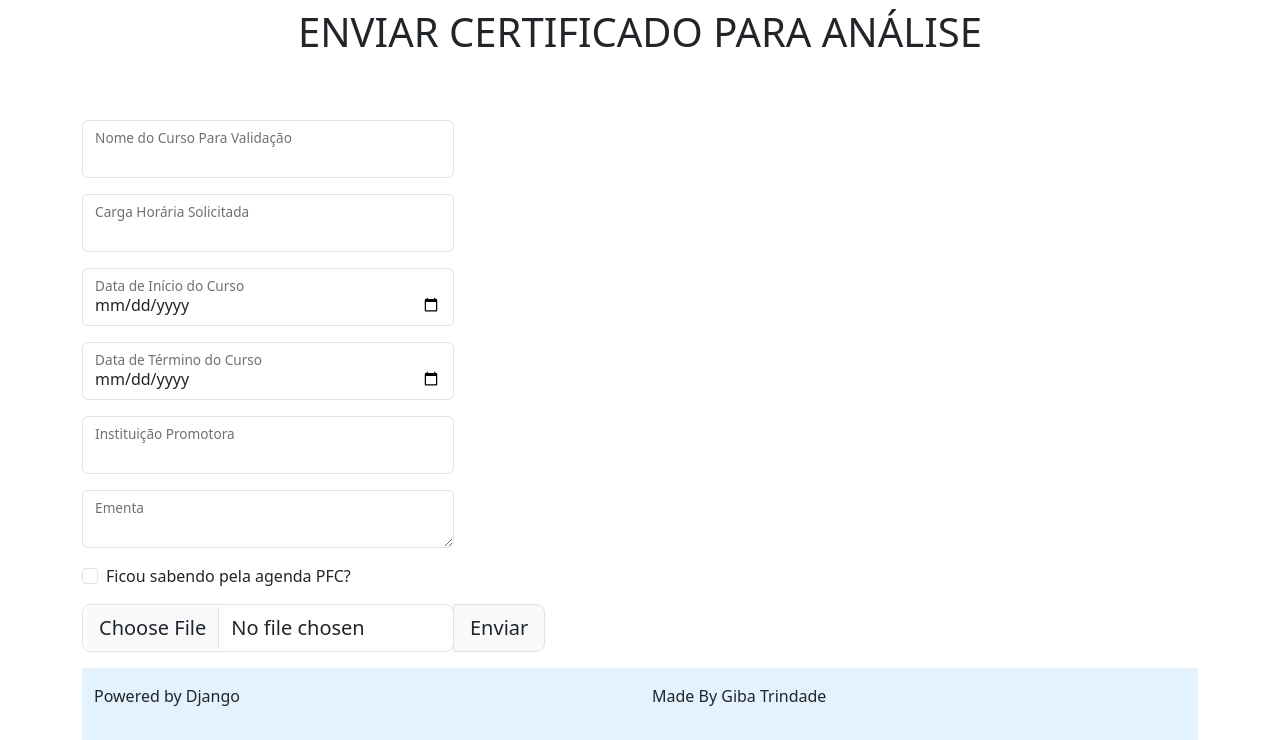
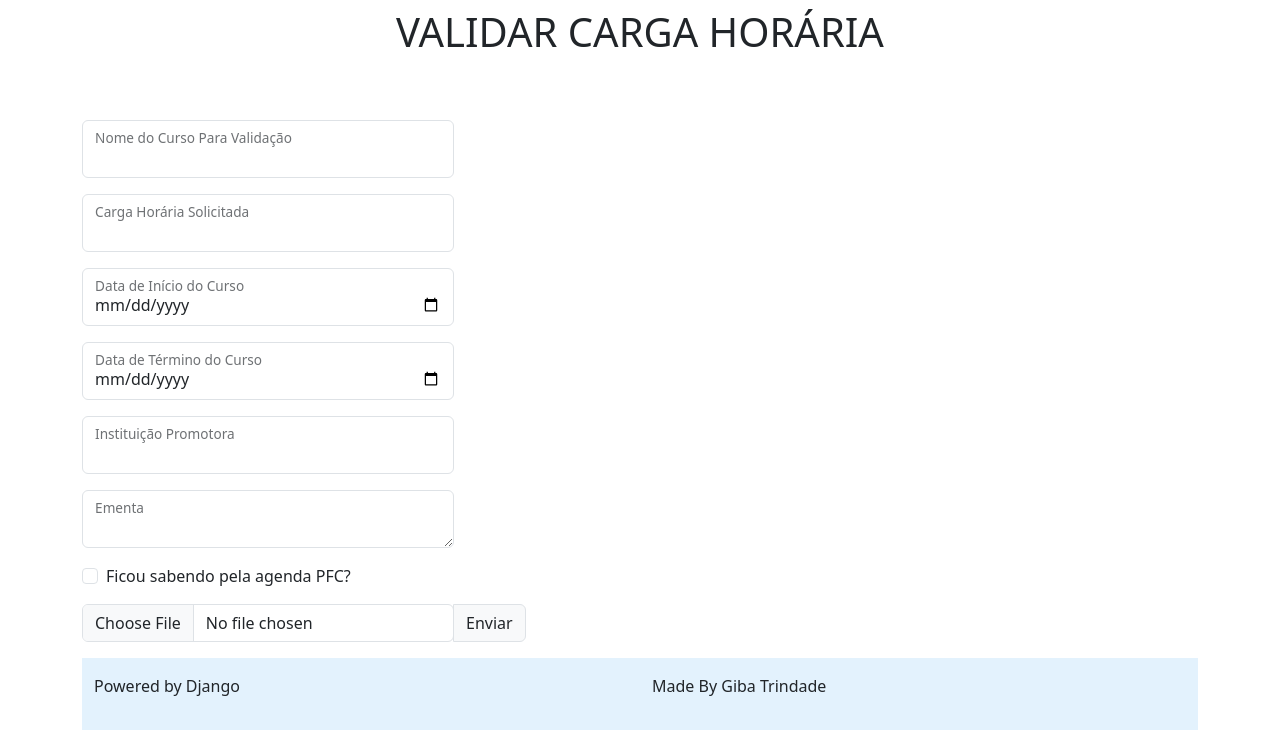
Before and after one commit to GibaTrindade/pfc_app_django, a Django app: page /enviar_pdf/ in a window 1280 px wide. Shown: the part 70-810 px from the top of the page. Run offline with Django 4.2, Linux system fonts and the light colour scheme; parts of the project's set-up code (start-up, migrations or seed data) failed here and were passed over; some libraries are stand-ins or nearby versions.

Commit message:
mudancas de layout

```diff
--- a/pfc_app/templates/pfc_app/enviar_pdf.html
+++ b/pfc_app/templates/pfc_app/enviar_pdf.html
@@ -3,7 +3,7 @@
 {% block content %}
 {% include 'parciais/_messages.html' %}
 
-<div class="d-flex p-2 justify-content-center mb-5"><h1>ENVIAR CERTIFICADO PARA ANÁLISE</h1></div>
+<div class="d-flex p-2 justify-content-center mb-5"><h1>VALIDAR CARGA HORÁRIA</h1></div>
     <form method="post" enctype="multipart/form-data">
         {% csrf_token %}
 
@@ -37,11 +37,11 @@
                 Ficou sabendo pela agenda PFC?
             </label>
         </div>
-        <div class="input-group input-group-lg mb-3 mr-3 mt-3">
-            <div class="col-md-4 col-9 input-group-lg">
+        <div class="input-group input-group-md mb-3 mr-3 mt-3">
+            <div class="col-md-4 col-9 input-group-md">
                 <input type="file" class="form-control" id="inputGroupFile02" name="arquivo_pdf" accept=".pdf" title="Escolha um Arquivo" required>
             </div>
-            <button class="input-group-text" for="inputGroupFile02" type="submit">Enviar</button>
+            <button class="input-group-text btn-primary" for="inputGroupFile02" type="submit">Enviar</button>
 
         </div>
     </form>
--- a/pfc_app/views.py
+++ b/pfc_app/views.py
@@ -51,7 +51,7 @@
         return render(request, 'pfc_app/login.html')
     else:
         auth.login(request, user)
-        messages.success(request, 'Seja bem vindo!')
+        messages.success(request, f'Oi, {user.nome.split(" ")[0].capitalize()}!')
         return redirect('lista_cursos')
 
     return render(request, 'pfc_app/login.html')
--- a/requirements.txt
+++ b/requirements.txt
@@ -3,6 +3,7 @@
 Django==4.2.4
 django-bootstrap-v5==1.0.11
 django-jazzmin==2.6.0
+django-mathfilters==1.0.0
 django-static-fontawesome==6.4.2.1
 Pillow==10.0.1
 psycopg2==2.9.7
```
Also changed, not shown: pfc_app/templates/pfc_app/carga_horaria.html (+1 -11 lines), pfc_app/templates/pfc_app/lista_cursos.html (+23 -3 lines).
